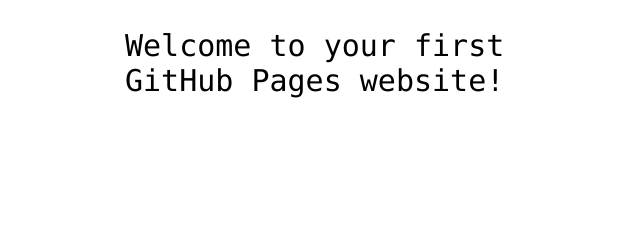
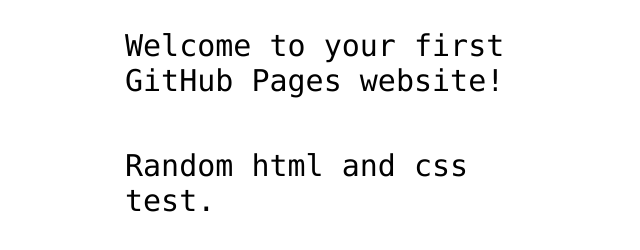
Before and after one commit to Abhinavs-Repositories/Abhinav-Singh, a plain HTML site: page index.html in a window 1280 px wide. Shown: the part 360-610 px from the top of the page, without its empty margins (315-955 px from the left). Drawn offline with Linux system fonts and the light colour scheme.

Commit message:
Update index.html

```diff
--- a/index.html
+++ b/index.html
@@ -13,6 +13,7 @@
 
 <!-- Change this code here by copy and pasting your template on line 15 -->
 <p>Welcome to your first GitHub Pages website!</p>
+<p> Random html and css test.</p>
 
 </body>
 </html>
```
